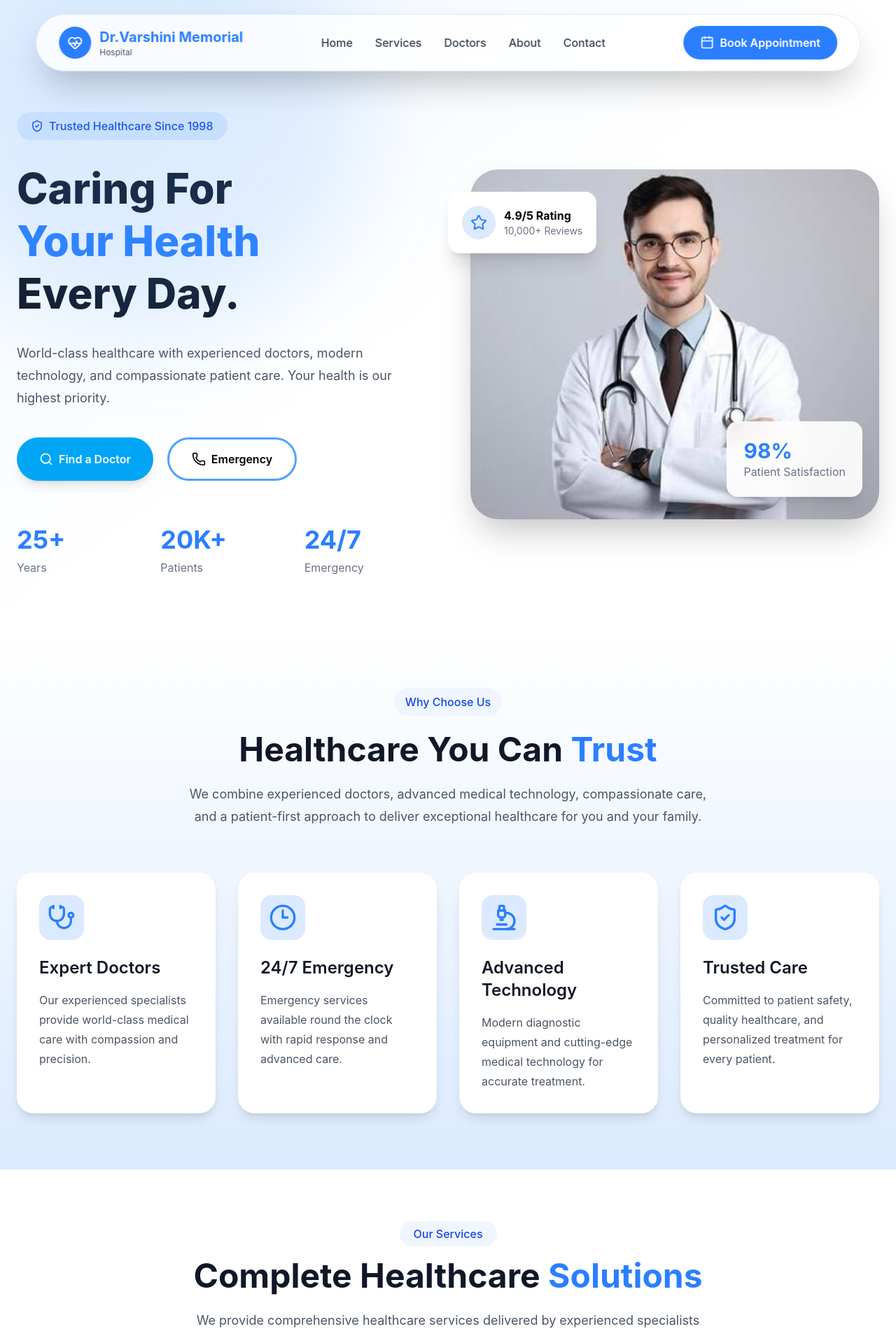
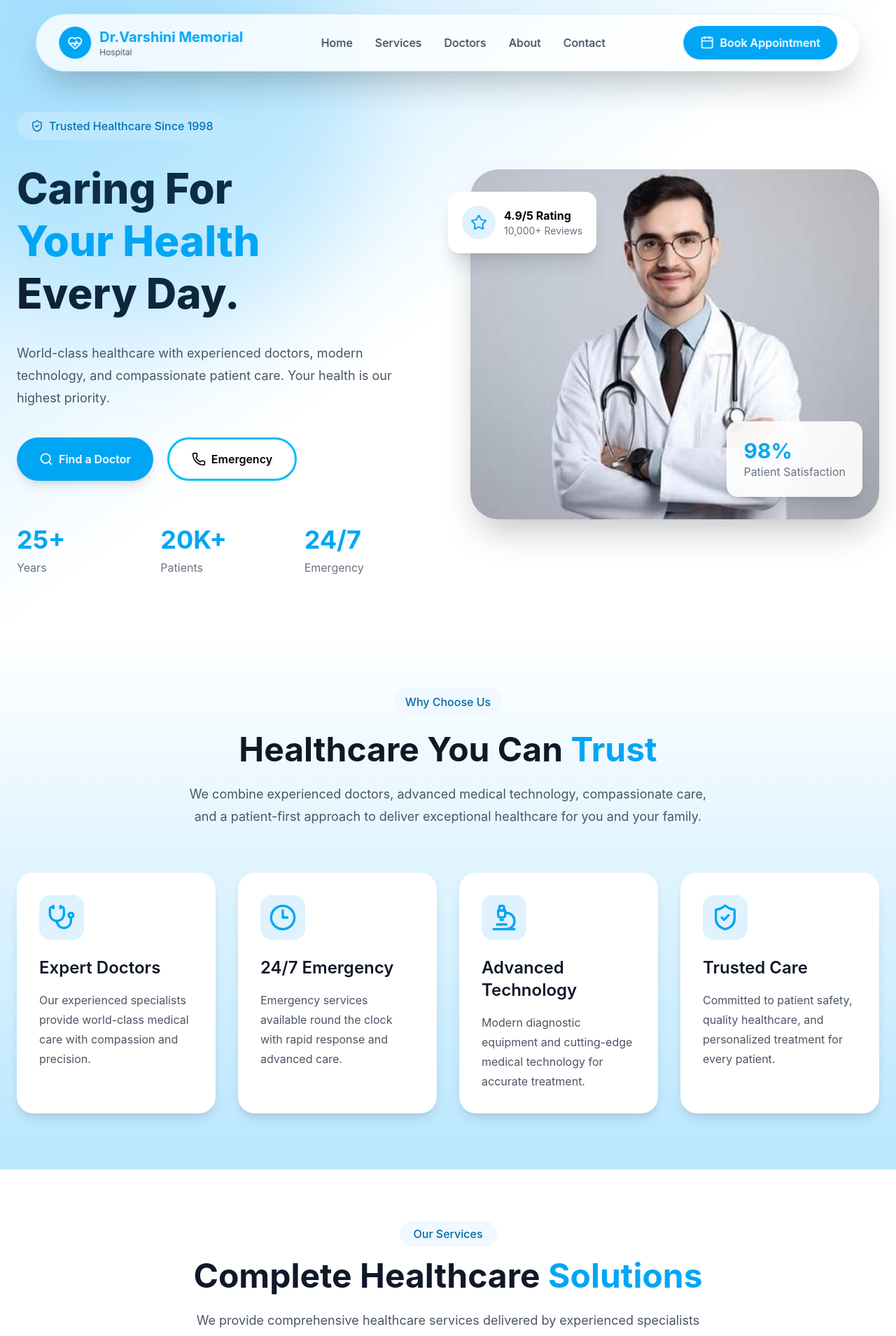
Before and after one commit to Aravindmax/Dr.Varshini-memorial-hospital, a React (Vite) app: page / in a window 1280 px wide. Shown: the top 1909 px of the page at 70% size. Built offline with nearby package versions, Linux system fonts and the light colour scheme.

Commit message:
All colour changed to sky

```diff
--- a/src/components/Footer.jsx
+++ b/src/components/Footer.jsx
@@ -26,31 +26,31 @@ export default function Footer() {
 
             <ul className="space-y-3">
               <li>
-                <a href="#" className="hover:text-blue-400 transition">
+                <a href="#" className="hover:text-sky-400 transition">
                   Home
                 </a>
               </li>
 
               <li>
-                <a href="#services" className="hover:text-blue-400 transition">
+                <a href="#services" className="hover:text-sky-400 transition">
                   Services
                 </a>
               </li>
 
               <li>
-                <a href="#doctors" className="hover:text-blue-400 transition">
+                <a href="#doctors" className="hover:text-sky-400 transition">
                   Doctors
                 </a>
               </li>
 
               <li>
-                <a href="#about" className="hover:text-blue-400 transition">
+                <a href="#about" className="hover:text-sky-400 transition">
                   About
                 </a>
               </li>
 
               <li>
-                <a href="#contact" className="hover:text-blue-400 transition">
+                <a href="#contact" className="hover:text-sky-400 transition">
                   Contact
                 </a>
               </li>
@@ -98,15 +98,15 @@ export default function Footer() {
 
             {/* Social Links */}
             <div className="flex gap-5 mt-8">
-              <a href="#" className="hover:text-blue-400 transition">
+              <a href="#" className="hover:text-sky-400 transition">
                 Facebook
               </a>
 
-              <a href="#" className="hover:text-blue-400 transition">
+              <a href="#" className="hover:text-sky-400 transition">
                 Instagram
               </a>
 
-              <a href="#" className="hover:text-blue-400 transition">
+              <a href="#" className="hover:text-sky-400 transition">
                 LinkedIn
               </a>
             </div>
--- a/src/components/Hero.jsx
+++ b/src/components/Hero.jsx
@@ -5,11 +5,11 @@ import FadeIn from "../components/FadeIn";
 export default function Hero() {
   return (
 
-    <section className="relative overflow-hidden bg-gradient-to-br from-blue-50 via-white to-cyan-00">
+    <section className="relative overflow-hidden bg-gradient-to-br from-sky-200 via-white to-cyan-00">
 
       {/* Background Blur */}
-      <div className="absolute -top-32 -left-20 h-150 w-150 rounded-full bg-blue-400/15 blur-3xl"></div>
-      {/*<div className="absolute bottom-0 right-0 h-150 w-150 rounded-full bg-blue-300/20 blur-3xl"></div>*/}
+      <div className="absolute -top-32 -left-20 h-150 w-150 rounded-full bg-sky-500/15 blur-3xl"></div>
+      {/*<div className="absolute bottom-0 right-0 h-150 w-150 rounded-full bg-sky-300/20 blur-3xl"></div>*/}
 
       <div className="max-w-7xl mx-auto px-6 pt-40 pb-20">
 
@@ -17,9 +17,9 @@ export default function Hero() {
 
           {/* LEFT CONTENT */}
 
-          <div className="text-center sm:text-left">
+          <div className="">
 
-            <span className="inline-flex items-center gap-2 bg-blue-100 text-blue-700 px-5 py-2 rounded-full font-medium">
+            <span className="inline-flex items-center gap-2 bg-sky-100 text-sky-700 px-5 py-2 rounded-full font-medium">
               <ShieldCheck size={18} />
               Trusted Healthcare Since 1998
             </span>
@@ -28,7 +28,7 @@ export default function Hero() {
               Caring For
               <br />
 
-              <span className="text-blue-500">
+              <span className="text-sky-500">
                 Your Health
               </span>
             <br/>
@@ -45,12 +45,12 @@ export default function Hero() {
 
             <div className="flex flex-col sm:flex-row flex-wrap gap-5 mt-10 w-full md:w-auto">
 
-              <button className="w-full sm:w-auto flex items-center justify-center gap-2 bg-sky-500 hover:bg-blue-700 transition text-white px-8 py-4 rounded-full shadow-lg font-semibold">
+              <button className="w-full sm:w-auto flex items-center justify-center gap-2 bg-sky-500 hover:bg-sky-700 transition text-white px-8 py-4 rounded-full shadow-lg font-semibold">
                 <Search size={20} />
                 Find a Doctor
               </button>
 
-              <button className="w-full sm:w-auto flex items-center justify-center gap-2 border-3 border-blue-400 bg-white hover:bg-blue-50 px-8 py-4 rounded-full font-semibold">
+              <button className="w-full sm:w-auto flex items-center justify-center gap-2 border-3 border-sky-400 bg-white hover:bg-sky-100 px-8 py-4 rounded-full font-semibold">
                 <Phone size={20} />
                 Emergency
               </button>
@@ -62,7 +62,7 @@ export default function Hero() {
             <div className="grid grid-cols-3 gap-8 mt-16">
 
               <div>
-                <h2 className="text-4xl font-bold text-blue-500">
+                <h2 className="text-4xl font-bold text-sky-500">
                   25+
                 </h2>
 
@@ -72,7 +72,7 @@ export default function Hero() {
               </div>
 
               <div>
-                <h2 className="text-4xl font-bold text-blue-500">
+                <h2 className="text-4xl font-bold text-sky-500">
                   20K+
                 </h2>
 
@@ -82,7 +82,7 @@ export default function Hero() {
               </div>
 
               <div>
-                <h2 className="text-4xl font-bold text-blue-500">
+                <h2 className="text-4xl font-bold text-sky-500">
                   24/7
                 </h2>
 
@@ -105,8 +105,8 @@ export default function Hero() {
 
               <div className="flex items-center gap-3">
 
-                <div className="bg-blue-100 p-3 rounded-full">
-                  <Star className="text-blue-500" />
+                <div className="bg-sky-100 p-3 rounded-full">
+                  <Star className="text-sky-500" />
                 </div>
 
                 <div>
@@ -139,7 +139,7 @@ export default function Hero() {
 
             <div className="absolute bottom-8 right-6 bg-white/90 backdrop-blur-lg rounded-2xl shadow-xl p-6">
 
-              <h3 className="text-3xl font-bold text-blue-500">
+              <h3 className="text-3xl font-bold text-sky-500">
                 98%
               </h3>
 
--- a/src/components/Navbar.jsx
+++ b/src/components/Navbar.jsx
@@ -8,16 +8,16 @@ export default function Navbar() {
     <header className="fixed top-5 left-1/2 -translate-x-1/2 z-50 w-[92%] max-w-7xl">
 
       {/* Navbar */}
-      <div className="flex items-center justify-between px-8 py-4 rounded-full bg-white/80 backdrop-blur-lg border border-blue-100 shadow-2xl">
+      <div className="flex items-center justify-between px-8 py-4 rounded-full bg-white/80 backdrop-blur-lg border border-sky-100 shadow-2xl">
 
         {/* Logo */}
         <div className="flex items-center gap-3">
-          <div className="bg-blue-500 p-3 rounded-full text-white">
+          <div className="bg-sky-500 p-3 rounded-full text-white">
             <HeartPulse size={22} />
           </div>
 
           <div>
-            <h1 className="text-xl font-bold text-blue-500">
+            <h1 className="text-xl font-bold text-sky-500">
               Dr.Varshini Memorial
             </h1>
 
@@ -34,14 +34,14 @@ export default function Navbar() {
             <a
               key={item}
               href={`#${item.toLowerCase()}`}
-              className="relative text-gray-700 hover:text-blue-500
+              className="relative text-gray-700 hover:text-sky-500
               after:content-['']
               after:absolute
               after:left-0
               after:-bottom-3
               after:h-[2px]
               after:w-0
-              after:bg-blue-600
+              after:bg-sky-600
               after:transition-all
               after:duration-300
               hover:after:w-full"
@@ -53,14 +53,14 @@ export default function Navbar() {
         </nav>
 
         {/* Desktop Button */}
-        <button className=" hidden md:block bg-blue-500 hover:bg-blue-700 text-white px-6 py-3 rounded-full font-semibold transition">
+        <button className=" hidden md:block bg-sky-500 hover:bg-sky-700 text-white px-6 py-3 rounded-full font-semibold transition">
          <div className="flex items-center gap-2"> <Calendar size={20} />Book Appointment</div>
         </button>
 
         {/* Mobile Hamburger */}
         <button
           onClick={() => setIsOpen(!isOpen)}
-          className="md:hidden text-blue-600"
+          className="md:hidden text-sky-600"
         >
           {isOpen ? <X size={30} /> : <Menu size={30} />}
         </button>
@@ -73,7 +73,7 @@ export default function Navbar() {
           isOpen ? "max-h-96 opacity-100 mt-4" : "max-h-0 opacity-0"
         }`}
       >
-        <div className="bg-white rounded-3xl shadow-2xl border border-blue-100 p-6">
+        <div className="bg-white rounded-3xl shadow-2xl border border-sky-100 p-6">
 
           <nav className="flex flex-col gap-5 text-lg font-medium">
 
@@ -97,7 +97,7 @@ export default function Navbar() {
 
           </nav>
 
-          <button className="w-full mt-6 bg-blue-500 hover:bg-blue-700 text-white py-3 rounded-full font-semibold transition">
+          <button className="w-full mt-6 bg-sky-500 hover:bg-sky-700 text-white py-3 rounded-full font-semibold transition">
            <div className="flex items-center gap-2 justify-center"> <Calendar size={20} />Book Appointment</div>
           </button>
 
--- a/src/components/Stats.jsx
+++ b/src/components/Stats.jsx
@@ -25,19 +25,19 @@ const stats = [
 
 export default function Stats() {
   return (
-    <section className="py-20 bg-gradient-to-b from-white to-blue-100">
+    <section className="py-20 bg-gradient-to-b from-white to-sky-200">
       <div className="max-w-7xl mx-auto px-6">
 
         {/* Heading */}
         <div className="text-center mb-16">
 
-          <span className="inline-block px-4 py-2 rounded-full bg-blue-100 text-blue-500 font-medium">
+          <span className="inline-block px-4 py-2 rounded-full bg-sky-100 text-sky-500 font-medium">
             Our Achievements
           </span>
 
           <h2 className="mt-6 text-4xl md:text-5xl font-bold text-gray-900">
             Trusted By Thousands of
-            <span className="text-blue-500"> Families</span>
+            <span className="text-sky-500"> Families</span>
           </h2>
 
           <p className="mt-6 text-lg text-gray-600 max-w-3xl mx-auto">
@@ -58,11 +58,11 @@ export default function Stats() {
               className="bg-white rounded-3xl p-10 shadow-lg hover:shadow-2xl hover:-translate-y-2 transition duration-300 text-center"
             >
 
-              <div className="mx-auto flex items-center justify-center w-20 h-20 rounded-full bg-blue-100 text-blue-500">
+              <div className="mx-auto flex items-center justify-center w-20 h-20 rounded-full bg-sky-100 text-sky-500">
                 {item.icon}
               </div>
 
-              <h3 className="mt-6 text-5xl font-bold text-blue-500">
+              <h3 className="mt-6 text-5xl font-bold text-sky-500">
                 {item.number}
               </h3>
 
--- a/src/components/appointment.jsx
+++ b/src/components/appointment.jsx
@@ -2,7 +2,7 @@ import { Search, PhoneCall, ArrowRight } from "lucide-react";
 
 export default function AppointmentCTA() {
   return (
-    <section className="py-20 bg-gradient-to-r from-blue-500 to-cyan-600">
+    <section className="py-20 bg-gradient-to-r from-sky-500 to-cyan-600">
       <div className="max-w-7xl mx-auto px-6">
 
         <div className="bg-white rounded-[32px] shadow-2xl p-8 lg:p-14">
@@ -12,13 +12,13 @@ export default function AppointmentCTA() {
             {/* Left Side */}
             <div>
 
-              <span className="inline-block px-4 py-2 bg-blue-100 text-blue-600 rounded-full font-medium">
+              <span className="inline-block px-4 py-2 bg-sky-100 text-sky-600 rounded-full font-medium">
                 Book an Appointment
               </span>
 
               <h2 className="mt-6 text-4xl lg:text-5xl font-bold text-gray-900 leading-tight">
                 Your Health Deserves
-                <span className="text-blue-600"> Expert Care</span>
+                <span className="text-sky-500"> Expert Care</span>
               </h2>
 
               <p className="mt-6 text-gray-600 text-lg leading-8">
@@ -29,12 +29,12 @@ export default function AppointmentCTA() {
 
               <div className="flex flex-col sm:flex-row gap-5 mt-10">
 
-                <button className="w-full sm:w-auto flex items-center justify-center gap-2 bg-blue-500 hover:bg-blue-700 transition text-white px-8 py-4 rounded-full shadow-lg font-semibold">
+                <button className="w-full sm:w-auto flex items-center justify-center gap-2 bg-sky-500 hover:bg-sky-700 transition text-white px-8 py-4 rounded-full shadow-lg font-semibold">
                   <Search size={20} />
                   Find a Doctor
                 </button>
 
-                <button className="w-full sm:w-auto flex items-center justify-center gap-2 border-2 border-blue-500 text-blue-600 hover:bg-blue-600 hover:text-white px-8 py-4 rounded-full font-semibold transition">
+                <button className="w-full sm:w-auto flex items-center justify-center gap-2 border-2 border-sky-500 text-sky-600 hover:bg-sky-600 hover:text-white px-8 py-4 rounded-full font-semibold transition">
                   <PhoneCall size={20} />
                   Call Now
                 </button>
@@ -45,7 +45,7 @@ export default function AppointmentCTA() {
 
             {/* Right Side */}
 
-            <div className="bg-blue-50 rounded-3xl p-8">
+            <div className="bg-sky-50 rounded-3xl p-8">
 
               <h3 className="text-2xl font-bold text-gray-900">
                 Why Book With Us?
@@ -80,7 +80,7 @@ export default function AppointmentCTA() {
 
               </div>
 
-              <button className="w-full mt-10 bg-blue-500 hover:bg-blue-700 text-white py-4 rounded-2xl flex items-center justify-center gap-2 font-semibold transition">
+              <button className="w-full mt-10 bg-sky-500 hover:bg-sky-700 text-white py-4 rounded-2xl flex items-center justify-center gap-2 font-semibold transition">
 
                 Get Started
                 <ArrowRight size={20} />
--- a/src/components/doctors.jsx
+++ b/src/components/doctors.jsx
@@ -24,7 +24,7 @@ const doctors = [
 
 export default function Doctors() {
   return (
-    <section id="doctors" className="py-20 bg-gradient-to-t from-blue-200 to-white">
+    <section id="doctors" className="py-20 bg-gradient-to-t from-sky-300 to-white">
 
       <div className="max-w-7xl mx-auto px-6">
 
@@ -32,13 +32,13 @@ export default function Doctors() {
 
         <div className="text-center max-w-3xl mx-auto">
 
-          <span className="bg-blue-50 text-blue-700 px-5 py-2 rounded-full font-medium">
+          <span className="bg-sky-50 text-sky-700 px-5 py-2 rounded-full font-medium">
             Our Specialists
           </span>
 
           <h2 className="mt-6 text-4xl md:text-5xl font-bold text-gray-900">
             Meet Our
-            <span className="text-blue-500"> Expert Doctors</span>
+            <span className="text-sky-500"> Expert Doctors</span>
           </h2>
 
           <p className="mt-6 text-lg text-gray-600 leading-8">
@@ -71,7 +71,7 @@ export default function Doctors() {
                   {doctor.name}
                 </h3>
 
-                <p className="mt-1 text-blue-500 font-semibold">
+                <p className="mt-1 text-sky-500 font-semibold">
                   {doctor.speciality}
                 </p>
 
@@ -93,7 +93,7 @@ export default function Doctors() {
 
                 </div>
 
-                <button className="mt-5 w-full flex items-center justify-center gap-2 bg-blue-500 hover:bg-blue-700 transition text-white py-3 rounded-xl font-semibold">
+                <button className="mt-5 w-full flex items-center justify-center gap-2 bg-sky-500 hover:bg-sky-700 transition text-white py-3 rounded-xl font-semibold">
 
                   <Calendar size={20} />
                   Book Appointment
--- a/src/components/services.jsx
+++ b/src/components/services.jsx
@@ -63,13 +63,13 @@ export default function Services() {
 
         <div className="text-center max-w-3xl mx-auto">
 
-          <span className="bg-blue-50 text-blue-700 px-5 py-2 rounded-full font-medium">
+          <span className="bg-sky-50 text-sky-700 px-5 py-2 rounded-full font-medium">
             Our Services
           </span>
 
           <h2 className="mt-6 text-4xl md:text-5xl font-bold text-gray-900">
             Complete Healthcare
-            <span className="text-blue-500"> Solutions</span>
+            <span className="text-sky-500"> Solutions</span>
           </h2>
 
           <p className="mt-6 text-gray-600 text-lg leading-8">
@@ -86,9 +86,9 @@ export default function Services() {
           {services.map((service, index) => (
             <div
               key={index}
-              className="group bg-blue-100 rounded-3xl p-8 hover:bg-blue-500 hover:text-white transition-all duration-300 hover:-translate-y-3 shadow-md hover:shadow-2xl"
+              className="group bg-sky-200 rounded-3xl p-8 hover:bg-sky-500 hover:text-white transition-all duration-300 hover:-translate-y-3 shadow-md hover:shadow-2xl"
             >
-              <div className="w-16 h-16 flex items-center justify-center rounded-2xl bg-white text-blue-500 group-hover:bg-blue-500 group-hover:text-white shadow-md">
+              <div className="w-16 h-16 flex items-center justify-center rounded-2xl bg-white text-sky-500 group-hover:bg-sky-500 group-hover:text-white shadow-md">
                 {service.icon}
               </div>
 
@@ -96,7 +96,7 @@ export default function Services() {
                 {service.title}
               </h3>
 
-              <p className="mt-4 leading-7 text-gray-600 group-hover:text-blue-100">
+              <p className="mt-4 leading-7 text-gray-600 group-hover:text-sky-100">
                 {service.description}
               </p>
 
--- a/src/components/whychooseus.jsx
+++ b/src/components/whychooseus.jsx
@@ -36,7 +36,7 @@ export default function WhyChooseUs() {
   return (
     <section
       id="about"
-      className="bg-gradient-to-b from-white to-blue-100 blur-1xl py-20"
+      className="bg-gradient-to-b from-white to-sky-200 blur-1xl py-20"
     >
       <div className="max-w-7xl mx-auto px-6">
 
@@ -44,13 +44,13 @@ export default function WhyChooseUs() {
 
         <div className="text-center max-w-3xl mx-auto">
 
-          <span className="inline-block bg-blue-50 text-blue-700 px-4 py-2 rounded-full font-medium">
+          <span className="inline-block bg-sky-50 text-sky-700 px-4 py-2 rounded-full font-medium">
             Why Choose Us
           </span>
 
           <h2 className="mt-6 text-4xl md:text-5xl font-bold text-gray-900">
             Healthcare You Can
-            <span className="text-blue-500"> Trust</span>
+            <span className="text-sky-500"> Trust</span>
           </h2>
 
           <p className="mt-6 text-gray-600 text-lg leading-8">
@@ -70,7 +70,7 @@ export default function WhyChooseUs() {
               key={index}
               className="group bg-white rounded-3xl p-8 shadow-lg hover:shadow-2xl transition-all duration-300 hover:-translate-y-3"
             >
-              <div className="w-16 h-16 rounded-2xl bg-blue-100 text-blue-500 flex items-center justify-center group-hover:bg-blue-500 group-hover:text-white transition-all duration-300">
+              <div className="w-16 h-16 rounded-2xl bg-sky-100 text-sky-500 flex items-center justify-center group-hover:bg-sky-500 group-hover:text-white transition-all duration-300">
                 {feature.icon}
               </div>
 
```
Also changed, not shown: src/components/Contact.jsx (+12 -12 lines).
